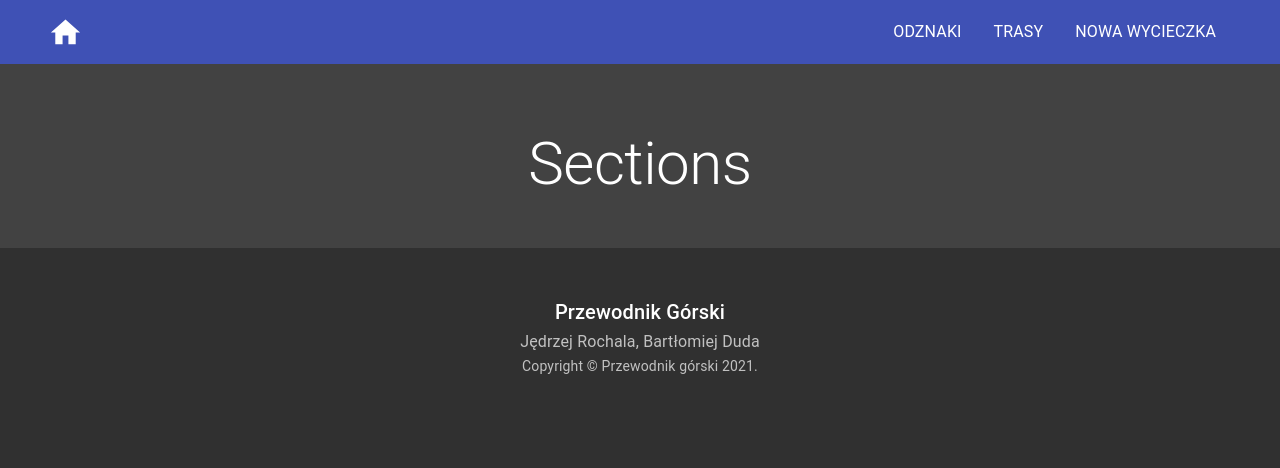
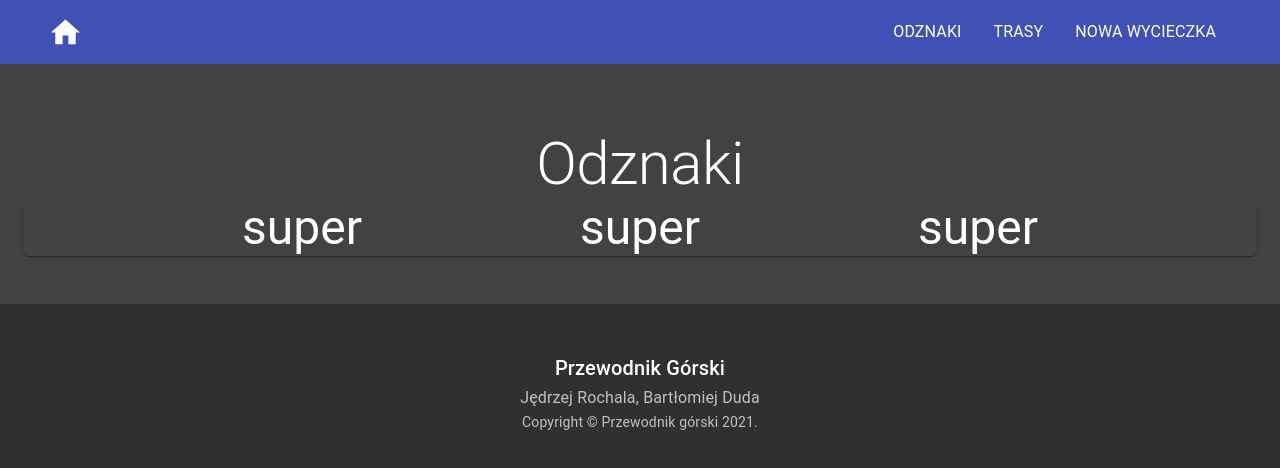
Before and after one commit to rochala/przewodnik-gorski, a React app: page / in a window 1280 px wide. Shown: the top 468 px of the page. Built offline with nearby package versions, Linux system fonts and the light colour scheme; no server answers; the HTML template or start-up script is replaced by a standard one.

Commit message:
init odznaki

```diff
--- a/src/main/js/components/Badges.js
+++ b/src/main/js/components/Badges.js
@@ -53,10 +53,29 @@ const Sections = () => {
             <main>
                 <div className={classes.heroContent}>
                     <form noValidate>
-                        <Container maxWidth="lg">
+                        <Container maxWidth="xl">
                             <Typography variant="h2" component="h1" align="center" color="textPrimary">
-                                Sections
+                                Odznaki
                             </Typography>
+                            <Paper>
+                            <Grid container flexWrap="wrap" direction="row" justify="space-evenly" alignItems="center">
+                                <div>
+                                    <Typography variant="h3">
+                                        super
+                                    </Typography>
+                                </div>
+                                <div>
+                                    <Typography variant="h3">
+                                        super
+                                    </Typography>
+                                </div>
+                                <div>
+                                    <Typography variant="h3">
+                                        super
+                                    </Typography>
+                                </div>
+                            </Grid>
+                            </Paper>
                         </Container>
                     </form>
                 </div>
--- a/src/main/js/components/Sections.js
+++ b/src/main/js/components/Sections.js
@@ -1,19 +1,15 @@
-import React, { useEffect, useState } from "react";
-import { Typography, Grid, Box, MenuItem, TextField, Button } from "@material-ui/core";
-import Paper from '@material-ui/core/Paper';
+import React, {useEffect, useState} from "react";
+import {Grid, MenuItem, TextField, Typography} from "@material-ui/core";
 import Table from '@material-ui/core/Table';
 import TableBody from '@material-ui/core/TableBody';
 import TableCell from '@material-ui/core/TableCell';
-import TableContainer from '@material-ui/core/TableContainer';
 import TableHead from '@material-ui/core/TableHead';
 import TablePagination from '@material-ui/core/TablePagination';
 import TableRow from '@material-ui/core/TableRow';
-import { makeStyles } from '@material-ui/core/styles';
+import {makeStyles} from '@material-ui/core/styles';
 import Container from "@material-ui/core/Container";
 import Slider from '@material-ui/core/Slider';
 import InputLabel from '@material-ui/core/InputLabel'
-
-
 
 
 const useStyles = makeStyles(theme => ({
@@ -33,27 +29,28 @@ const useStyles = makeStyles(theme => ({
 const Sections = () => {
     const [data, setData] = useState([]);
     const [mountainRange, setMountainRange] = useState("TATRY");
-    const [minPoints, setMinPoints] = useState([0,50]);
+    const [minPoints, setMinPoints] = useState([0, 50]);
     const [name, setName] = useState('');
     const [queryData, setQueryData] = useState([])
-
+    const [page, setPage] = useState(0);
+    const [rowsPerPage, setRowsPerPage] = useState(5);
+    const url = 'http://127.0.0.1:8080/api/sections/?range=';
 
     const columns = [
-        { id: 'name', label: 'Nazwa odcinka', minWidth: "50%"},
-        { id: 'range', label: 'Pasmo', minWidth: "25%"},
-        { id: 'points', label: 'Punkty',minWidth: "12.5%"},
-        { id: 'length', label: 'Długość',minWidth: "12.5%"},
+        {id: 'name', label: 'Nazwa odcinka', minWidth: "50%"},
+        {id: 'range', label: 'Pasmo', minWidth: "25%"},
+        {id: 'points', label: 'Punkty', minWidth: "12.5%"},
+        {id: 'length', label: 'Długość', minWidth: "12.5%"},
     ]
 
-
-    const url = 'http://127.0.0.1:8080/api/sections/?range=';
+    const classes = useStyles()
 
     useEffect(() => {
         loadData(url + mountainRange);
     }, []);
 
     const loadData = async (url) => {
-        const response = await fetch(url , {
+        const response = await fetch(url, {
             method: 'GET',
             credentials: 'same-origin',
         });
@@ -61,11 +58,6 @@ const Sections = () => {
         setData(data);
         setQueryData(data);
     }
-
-    const classes = useStyles()
-
-    const [page, setPage] = useState(0);
-    const [rowsPerPage, setRowsPerPage] = useState(5);
 
     const handleChangePage = (event, newPage) => {
         setPage(newPage);
@@ -80,22 +72,22 @@ const Sections = () => {
         setMountainRange(event.target.value);
         loadData(url + event.target.value);
         setName('');
-        setMinPoints([0,50])
+        setMinPoints([0, 50])
         setPage(0);
     };
 
     const updateQuerryData = (name, minPoints) => {
-        if(name.length >= 3) {
+        if (name.length >= 3) {
             setQueryData(data.filter(element =>
                 (element.start.locationName.toLowerCase().startsWith(name.toLowerCase())
-                || element.end.locationName.toLowerCase().startsWith(name.toLowerCase()))
-                && (parseInt(element.endToStartPoints, 10) + parseInt(element.startToEndPoints, 10) >= parseInt(minPoints[0],10 ))
-                && (parseInt(element.endToStartPoints, 10) + parseInt(element.startToEndPoints, 10) <= parseInt(minPoints[1],10 ))
+                    || element.end.locationName.toLowerCase().startsWith(name.toLowerCase()))
+                && (parseInt(element.endToStartPoints, 10) + parseInt(element.startToEndPoints, 10) >= parseInt(minPoints[0], 10))
+                && (parseInt(element.endToStartPoints, 10) + parseInt(element.startToEndPoints, 10) <= parseInt(minPoints[1], 10))
             ));
         } else {
             setQueryData(data.filter(element =>
-                (parseInt(element.endToStartPoints, 10) + parseInt(element.startToEndPoints, 10) >= parseInt(minPoints[0],10 ))
-                && (parseInt(element.endToStartPoints, 10) + parseInt(element.startToEndPoints, 10) <= parseInt(minPoints[1],10 ))
+                (parseInt(element.endToStartPoints, 10) + parseInt(element.startToEndPoints, 10) >= parseInt(minPoints[0], 10))
+                && (parseInt(element.endToStartPoints, 10) + parseInt(element.startToEndPoints, 10) <= parseInt(minPoints[1], 10))
             ));
         }
     }
@@ -107,7 +99,7 @@ const Sections = () => {
 
     const handleChangeMinPoints = (event, newValue) => {
         setMinPoints(newValue)
-        updateQuerryData(name,newValue)
+        updateQuerryData(name, newValue)
     }
 
     return (
@@ -119,7 +111,7 @@ const Sections = () => {
                             <Typography variant="h2" component="h1" align="center" color="textPrimary">
                                 Przeglądanie tras punktowanych
                             </Typography>
-                            <hr />
+                            <hr/>
                             <Grid container direction="row" justify="space-evenly" alignItems="center">
                                 <TextField
                                     className={classes.filterInputs}
@@ -139,13 +131,13 @@ const Sections = () => {
                                     label="Nazwa punktu"
                                     value={name}
                                     onChange={handleChangeName}
-                                    />
-                                <div className={classes.filterInputs} >
+                                />
+                                <div className={classes.filterInputs}>
                                     <InputLabel id="slider">
                                         Zakres sumy punktów
                                     </InputLabel>
                                     <Slider
-                                        style={{ padding: "15px 0 0" }}
+                                        style={{padding: "15px 0 0"}}
                                         value={minPoints}
                                         onChange={handleChangeMinPoints}
                                         valueLabelDisplay="auto"
@@ -156,7 +148,7 @@ const Sections = () => {
                                     />
                                 </div>
                             </Grid>
-                            <hr />
+                            <hr/>
                             <Table stickyHeader aria-label="sticky table">
                                 <TableHead>
                                     <TableRow>
@@ -164,7 +156,7 @@ const Sections = () => {
                                             <TableCell
                                                 key={column.name}
                                                 align="left"
-                                                style={{ width: column.minWidth }}
+                                                style={{width: column.minWidth}}
                                             >
                                                 {column.label}
                                             </TableCell>
@@ -192,26 +184,20 @@ const Sections = () => {
                                     })}
                                 </TableBody>
                                 <TablePagination
-                                    rowsPerPageOptions={[10, 25, 100]}
+                                    rowsPerPageOptions={[5, 10, 25, 100]}
                                     count={queryData.length}
                                     rowsPerPage={rowsPerPage}
                                     page={page}
                                     onChangePage={handleChangePage}
                                     onChangeRowsPerPage={handleChangeRowsPerPage}
                                 />
-
                             </Table>
-
                         </Container>
                     </form>
                 </div>
             </main>
-
-
         </React.Fragment>
-
     );
-
 }
 
 
```
